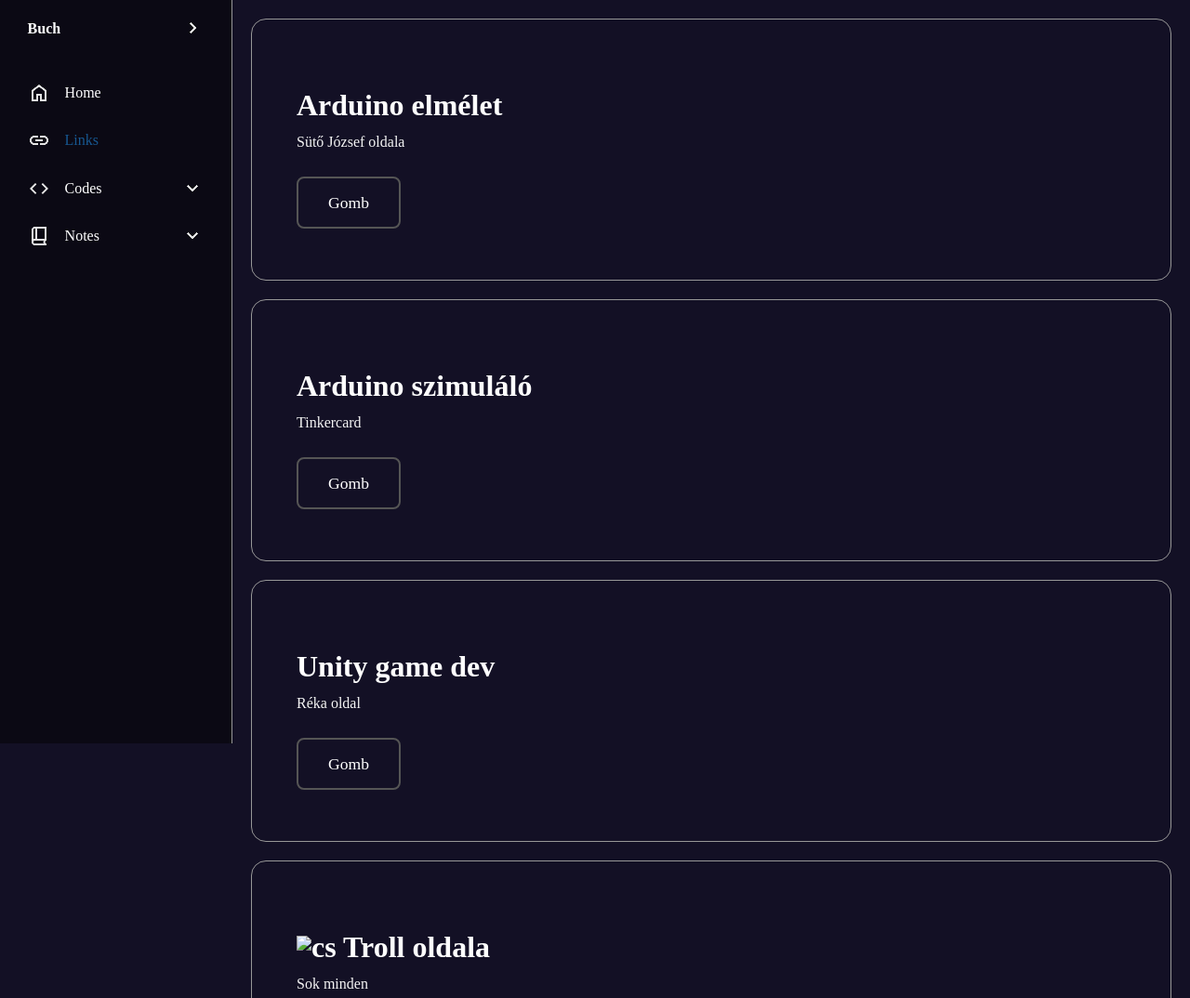
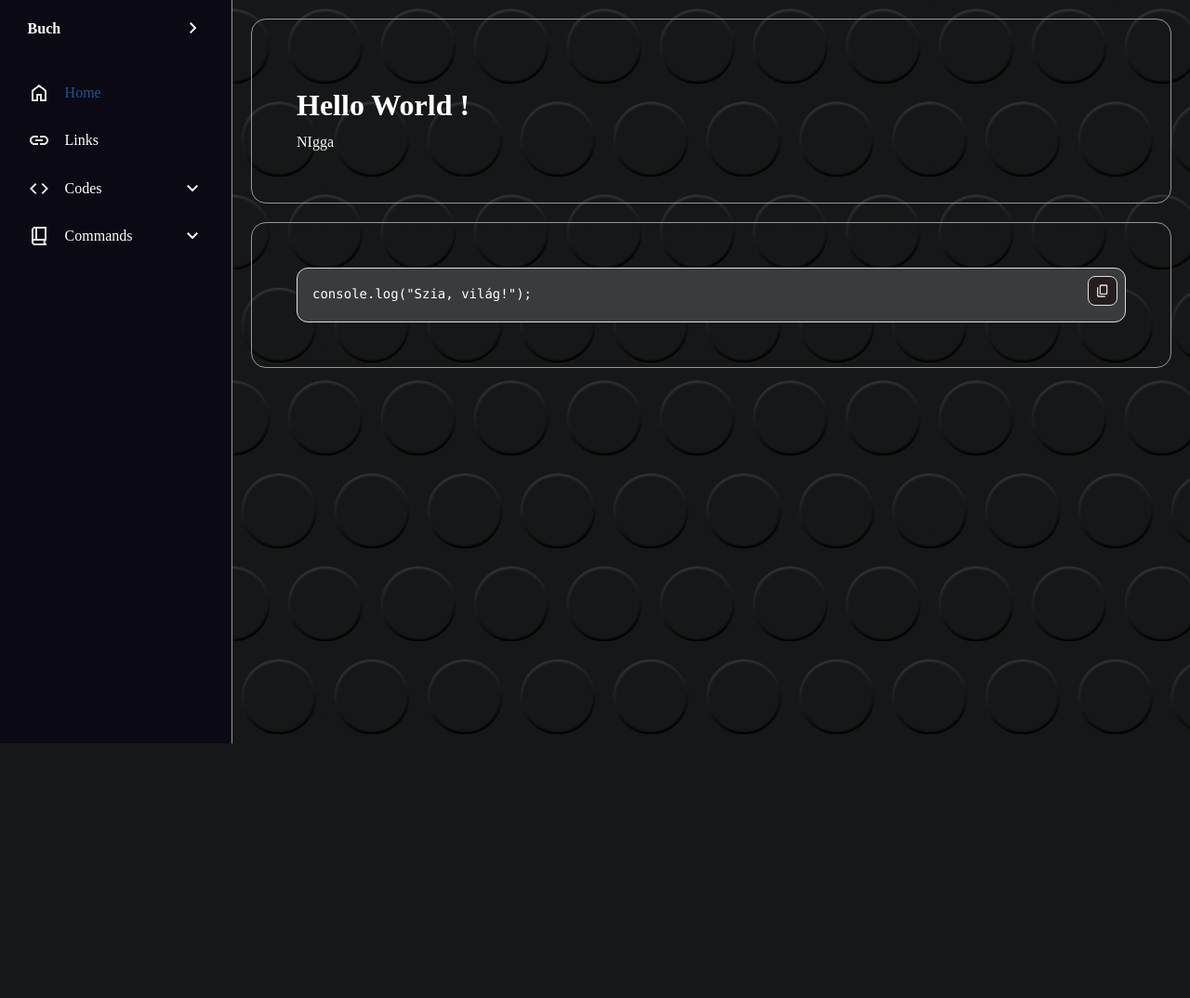
Before and after one commit to Walrider0/Buch, a plain HTML site: page git.html in a window 1280 px wide. Shown: the top 1074 px of the page at 93% size. After the commit the page ends 800 px from the top, so only its background shows below. Drawn offline with Linux system fonts and the light colour scheme.

Commit message:
Codeboxes and background

```diff
--- a/links.html
+++ b/git.html
@@ -3,9 +3,10 @@
 <head>
     <meta charset="UTF-8">
     <meta name="viewport" content="width=device-width, initial-scale=1.0">
-    <link rel="stylesheet" href="style.css">
-    <link rel="stylesheet" href="button.css">
-    <script src="app.js" defer></script>
+    <link rel="stylesheet" href="public/style.css">
+    <link rel="stylesheet" href="public/code-box.css">
+    <script src="scripts/app.js" defer></script>
+    <script src="scripts/code-box.js"></script>
     <title>Buch</title>
 </head>
 <body>
@@ -25,7 +26,7 @@
 
             <!-- Introduction -->
 
-            <li>
+            <li class="active">
                 <a href="index.html">
                     <img src="Icons/home.png" alt="homeIcon" height="24px" width="24px">
                     <span>Home</span>
@@ -34,7 +35,7 @@
 
             <!-- Links -->
 
-             <li class="active">
+            <li>
                 <a href="links.html">
                     <img src="Icons/links.png" alt="homeIcon" height="24px" width="24px">
                     <span>Links</span>
@@ -65,13 +66,13 @@
             <li>
                 <button onclick=toggleSubMenu(this) class="dropdown-btn">
                     <img src="Icons/book.png" alt="yes" height="24px" width="24px">
-                    <span>Notes</span>
+                    <span>Commands</span>
                     <img src="Icons/dropdown_arrow.png" alt="yes" height="24px" width="24px">
                 </button>
                 <ul class="sub-menu">
                     <div>
-                        <li><a href="#">Dimag</a></li>
-                        <li><a href="#">Kalkulus</a></li>
+                        <li><a href="git.html">Git</a></li>
+                        <li><a href="#">TypeScript</a></li>
 
                     </div>
                 </ul>
@@ -84,33 +85,20 @@
 
 
     <main>
-
         <div class="container">
-            <h1>Arduino elmélet</h1>
-            <p>Sütő József oldala</p>
-            <a href="https://irh.inf.unideb.hu/~sutoj/education.php" target="_blank" class="btn-simple">Gomb</a>
+            <h1>Hello World !</h1>
+            <p>NIgga</p>
         </div>
 
         <div class="container">
-            <h1>Arduino szimuláló</h1>
-            <p>Tinkercard</p>
-            <a href="https://www.tinkercad.com/" target="_blank" class="btn-simple">Gomb</a>
+            <div class="codebox">
+                <button class="copy" type="button" aria-label="Másolás">
+                    <img class="icon-copy" src="Icons/content-copy.png" alt="">
+                    <img class="icon-done" src="Icons/check.png" alt="">
+                </button>
+                <pre><code>console.log("Szia, világ!");</code></pre>
+            </div>
         </div>
-
-        <div class="container">
-            <h1>Unity game dev</h1>
-            <p>Réka oldal</p>
-            <a href="tinyurl.com/RakeDrive" target="_blank" class="btn-simple">Gomb</a>
-        </div>
-
-        <div class="container">
-            <h1>
-                <img src="Icons/cs.png" alt="cs" height="24px" width="24px">
-                Troll oldala</h1>
-            <p>Sok minden</p>
-            <a href="https://xdepot.uni-eszterhazy.hu/index.php/s/i66uTfLh5XjkSqc" target="_blank" class="btn-simple">Gomb</a>
-        </div>
-
     </main>
 </body>
 </html>
--- /dev/null
+++ b/public/code-box.css
@@ -0,0 +1,20 @@
+.codebox {
+  position: relative;
+  background: #393b3c;
+  border: 1px solid #dde2e8;
+  border-radius: 12px;
+}
+.codebox pre { margin: 0; padding: 16px; overflow-x: auto; }
+.codebox code { font: 14px/1.6 ui-monospace, Menlo, Consolas, monospace; }
+
+.copy {
+  position: absolute; top: 8px; right: 8px;
+  width: 32px; height: 32px; padding: 0;
+  display: grid; place-items: center;
+  background: #241e1e; border: 1px solid #dde2e8; border-radius: 8px;
+  cursor: pointer;
+}
+.copy img { width: 16px; height: 16px; grid-area: 1 / 1; }
+.copy .icon-done { display: none; }
+.copy.done .icon-copy { display: none; }
+.copy.done .icon-done { display: block; }
--- a/style.css
+++ b/public/style.css
@@ -5,13 +5,37 @@
 
 html{
     line-height: 1.5rem;
+
+    --u: 2.5vmin;
+    --c1: hsl(0deg 0% 0%);
+    --c2: hsl(212deg 4% 9%);
+    --c3: hsl(212deg 7% 36%);
+    --gp: 50%/calc(var(--u) * 5) calc(var(--u) * 10);
+    --bp: calc(var(--u) * -2.5) calc(var(--u) * -5);
+    height: 100vh;
+    --bg:
+		radial-gradient(circle at 50% 25%, var(--c2) 23%, #fff0 25% 100%) var(--gp),
+		conic-gradient(from 270deg at 34% 46%, var(--c2) 0 12.5%, #fff0 0 100%) var(--gp),
+		conic-gradient(from 45deg at 66% 46%, var(--c2) 0 12.5%, #fff0 0 100%) var(--gp),
+		conic-gradient(from 180deg at 50% 80%, var(--c2) 0 12.5%, #fff0 0 100%) var(--gp),
+		conic-gradient(from 135deg at 50% 80%, var(--c2) 0 12.5%, #fff0 0 100%) var(--gp),
+		conic-gradient(from 0deg at 0% 20%, var(--c2) 0 12.5%, #fff0 0 100%) var(--gp),
+		conic-gradient(from -45deg at 100% 20%, var(--c2) 0 12.5%, #fff0 0 100%) var(--gp),
+		linear-gradient(180deg, var(--c2) 0 4.5%, #fff0 0 45.25%, var(--c2) 0 50%, #fff0 0% 100%) var(--gp),
+		radial-gradient(circle at 50% 25%, #fff0 0 25%, var(--c2) 26% 32%, #fff0 0 100%) var(--gp),
+		linear-gradient(165deg, var(--c3) -15%, var(--c1) 44%, #fff0 0 100%) var(--gp),
+		linear-gradient(180deg, var(--c1) 50%, #fff0 0 100%) var(--gp);
+    background: var(--bg), var(--bg);
+    background-position:
+		var(--bp), var(--bp), var(--bp), var(--bp), var(--bp), var(--bp), var(--bp), var(--bp), var(--bp), var(--bp), var(--bp),
+		0 0, 0 0, 0 0, 0 0, 0 0, 0 0, 0 0, 0 0, 0 0, 0 0, 0 0;
+	background-color: var(--c2);
 }
 
 body{
     min-height: 100hv;
     min-height: 100dvh;
 
-    background-color: rgb(19, 16, 37);
     color: white;
 
     display: grid; /*  Importart, in order to have the grid layout  !*/
--- /dev/null
+++ b/scripts/code-box.js
@@ -0,0 +1,8 @@
+document.querySelectorAll(".codebox").forEach(box => {
+  const btn = box.querySelector(".copy");
+  btn.addEventListener("click", async () => {
+    await navigator.clipboard.writeText(box.querySelector("code").innerText);
+    btn.classList.add("done");
+    setTimeout(() => btn.classList.remove("done"), 1500);
+  });
+});
```
Also changed, not shown: index.html (+5 -5 lines), Icons/check.png (added), Icons/content-copy.png (added), public/button.css (renamed from button.css), scripts/app.js (renamed from app.js).
